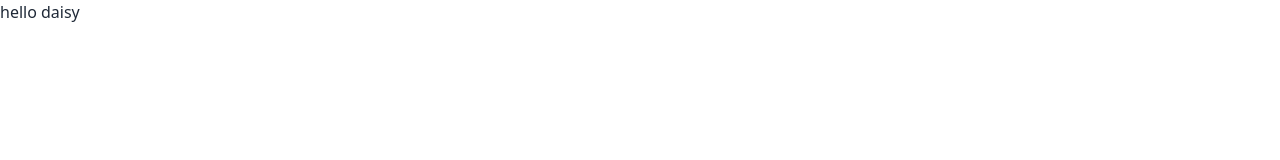
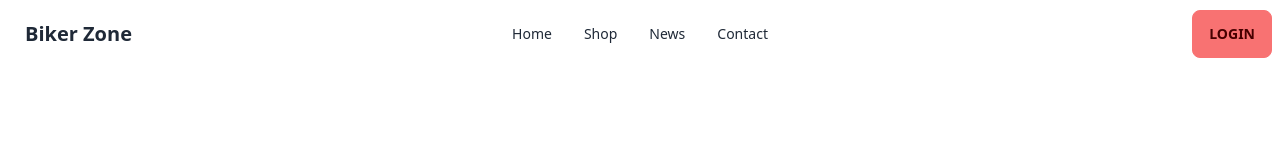
Before and after one commit to reyad-hasan/biker-zone-daisyui, a plain HTML site: page index.html in a window 1280 px wide. Drawn offline with nearby package versions, Linux system fonts and the light colour scheme.

Commit message:
complete navbar section

```diff
--- a/index.html
+++ b/index.html
@@ -9,7 +9,54 @@
     <script src="https://cdn.tailwindcss.com"></script>
     <title>Biker Zone</title>
 </head>
+
 <body>
-    <h1>hello daisy</h1>
+    <!-- header section start -->
+    <header>
+        <nav>
+            <div class="navbar bg-base-100">
+                <div class="navbar-start">
+                    <div class="dropdown">
+                        <label tabindex="0" class="btn btn-ghost lg:hidden">
+                            <svg xmlns="http://www.w3.org/2000/svg" class="h-5 w-5" fill="none" viewBox="0 0 24 24"
+                                stroke="currentColor">
+                                <path stroke-linecap="round" stroke-linejoin="round" stroke-width="2"
+                                    d="M4 6h16M4 12h8m-8 6h16" />
+                            </svg>
+                        </label>
+                        <ul tabindex="0"
+                            class="menu menu-sm dropdown-content mt-3 z-[1] p-2 shadow bg-base-100 rounded-box w-52">
+                            <li><a>Home</a></li>
+                        <li><a>Shop</a></li>
+                        <li><a>News</a></li>
+                        <li><a>Contact</a></li>
+                        </ul>
+                    </div>
+                    <a class="btn btn-ghost normal-case text-xl">Biker Zone</a>
+                </div>
+                <div class="navbar-center hidden lg:flex">
+                    <ul class="menu menu-horizontal px-1">
+                        <li><a>Home</a></li>
+                        <li><a>Shop</a></li>
+                        <li><a>News</a></li>
+                        <li><a>Contact</a></li>
+                    </ul>
+                </div>
+                <div class="navbar-end">
+                    <a class="btn btn-error">Login</a>
+                </div>
+            </div>
+        </nav>
+    </header>
+    <!-- header section end -->
+    <!-- main section start -->
+    <main>
+
+    </main>
+    <!-- main section end -->
+    <!-- footer section start -->
+
+    <!-- footer section end -->
 </body>
+
 </html>
```
